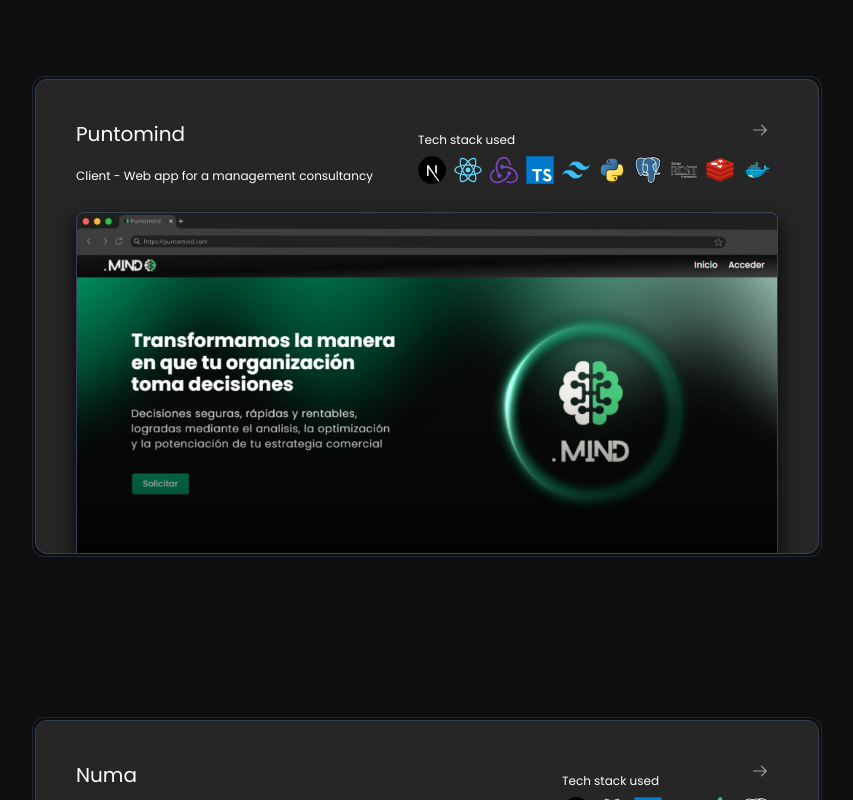
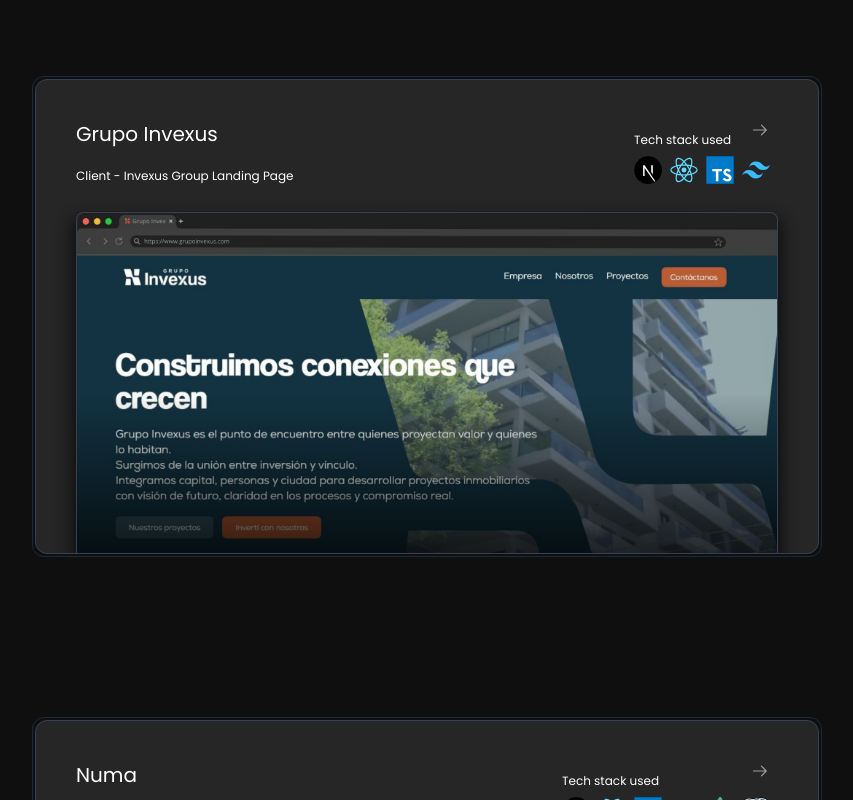
Before and after one commit to JorgeNeder97/portfolio-web, a Next.js app: page /en in a window 1280 px wide. Shown: the part 1080-1880 px from the top of the page, without its empty margins (213-1066 px from the left). Built offline with nearby package versions, Linux system fonts and the light colour scheme.

Commit message:
Add: proyecto landing page de grupo invexus

```diff
--- a/messages/en.json
+++ b/messages/en.json
@@ -65,6 +65,19 @@
                 "Caracteristicas": {
                     "Titulo": "Key Features"
                 }
+            },
+            "GrupoInvexus": {
+                "Titulo": "Grupo Invexus",
+                "Tipo": "Client",
+                "Descripcion": "Invexus Group Landing Page",
+                "Contenido": {
+                    "ContenidoUno": "",
+                    "ContenidoDos": "",
+                    "ContenidoTres": ""
+                },
+                "Caracteristicas": {
+                    "Titulo": "Key Features"
+                }
             }
         },
         "StackTitulo": "Tech stack used"
--- a/messages/es.json
+++ b/messages/es.json
@@ -65,6 +65,19 @@
                 "Caracteristicas": {
                     "Titulo": "Características destacadas"
                 }
+            },
+            "GrupoInvexus": {
+                "Titulo": "Grupo Invexus",
+                "Tipo": "Cliente",
+                "Descripcion": "Landing Page del Grupo Invexus",
+                "Contenido": {
+                    "ContenidoUno": "",
+                    "ContenidoDos": "",
+                    "ContenidoTres": ""
+                },
+                "Caracteristicas": {
+                    "Titulo": "Características destacadas"
+                }
             }
         },
         "StackTitulo": "Stack utilizado"
--- a/src/data/projects.ts
+++ b/src/data/projects.ts
@@ -4,10 +4,10 @@
 
 export const projectsPreview = [
     {
-        id: "Puntomind",
-        image: "/proyectosPreview/puntomind.webp",
-        stack: [Next, ReactLogo, Redux, TypeScript, TailwindCSS, Python, PostgresSQL, DjangoREST, Redis, Docker ],
-        link: "https://puntomind.com",
+        id: "GrupoInvexus",
+        image:"/proyectosPreview/grupoinvexus.webp",
+        stack: [Next, ReactLogo, TypeScript, TailwindCSS],
+        link: "https://www.grupoinvexus.com"
     },
     {
         id: "Numa",
@@ -21,4 +21,10 @@
         stack: [Next, ReactLogo, TypeScript, TailwindCSS],
         link: "https://just-coffee-sage.vercel.app",
     },
+    {
+        id: "Puntomind",
+        image: "/proyectosPreview/puntomind.webp",
+        stack: [Next, ReactLogo, Redux, TypeScript, TailwindCSS, Python, PostgresSQL, DjangoREST, Redis, Docker ],
+        link: "https://puntomind.com",
+    },
 ];
```
Also changed, not shown: public/proyectosPreview/grupoinvexus.webp (added).
